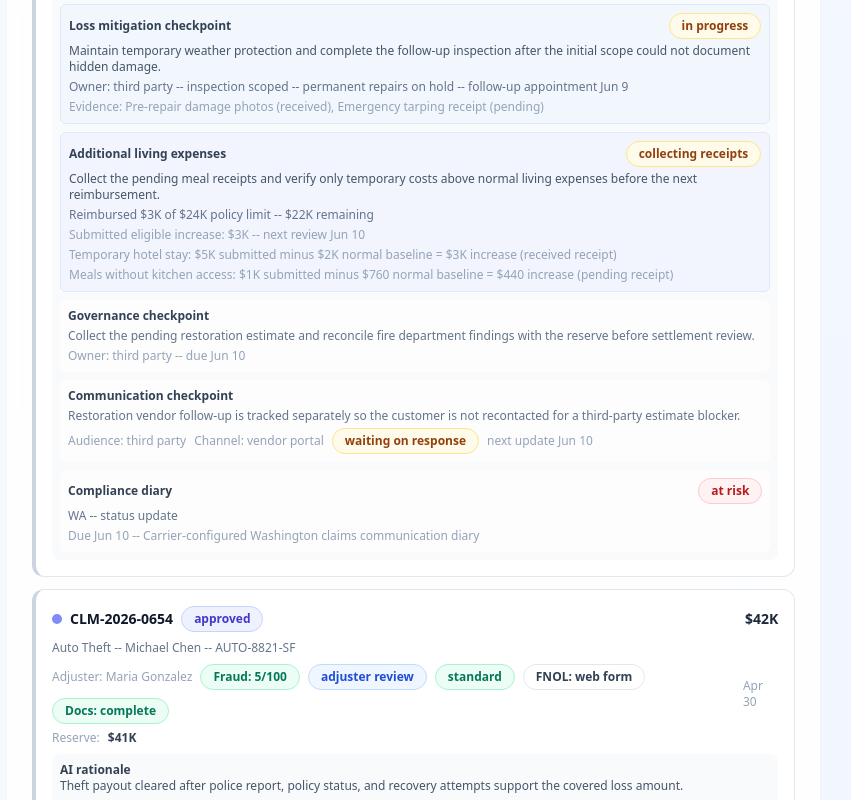
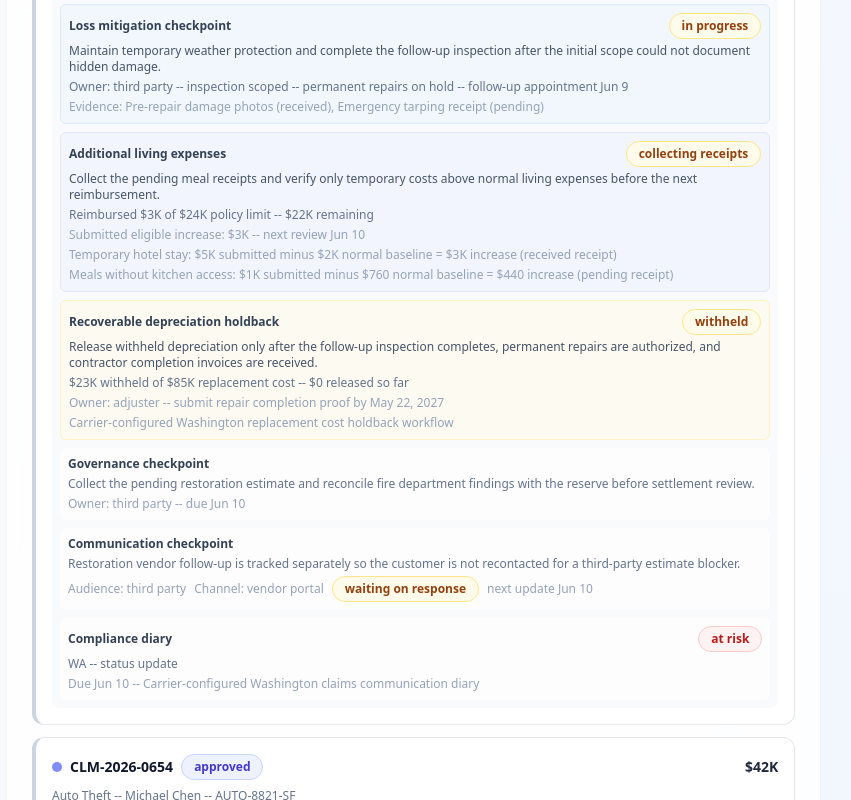
Before and after one commit to tensorgarden/insurtech-ai-platform, a Next.js app: page / in a window 1280 px wide. Shown: the part 2060-2860 px from the top of the page, without its empty margins (17-868 px from the left). Built offline with nearby package versions, Linux system fonts and the light colour scheme.

Commit message:
Track recoverable depreciation holdback on property claims

```diff
--- a/src/app/page.tsx
+++ b/src/app/page.tsx
@@ -349,6 +349,14 @@ function ClaimCard({ claim }: { claim: Claim }) {
     ready_for_review: "blue",
     reimbursed: "green",
   };
+  const depreciationHoldbackTone: Record<
+    NonNullable<Claim["recoverableDepreciationCheckpoint"]>["status"],
+    "amber" | "blue" | "green"
+  > = {
+    withheld: "amber",
+    partially_released: "blue",
+    released: "green",
+  };
 
   const typeLabel: Record<string, string> = {
     auto_collision: "Auto Collision",
@@ -549,6 +557,44 @@ function ClaimCard({ claim }: { claim: Claim }) {
                 </li>
               ))}
             </ul>
+          </div>
+        )}
+        {claim.recoverableDepreciationCheckpoint && (
+          <div className="mt-2 rounded-md border border-amber-100 bg-amber-50/60 p-2">
+            <div className="flex flex-wrap items-center justify-between gap-2">
+              <div className="font-semibold text-slate-700">Recoverable depreciation holdback</div>
+              <Badge
+                tone={depreciationHoldbackTone[claim.recoverableDepreciationCheckpoint.status]}
+              >
+                {claim.recoverableDepreciationCheckpoint.status.split("_").join(" ")}
+              </Badge>
+            </div>
+            <p className="mt-1 text-slate-600">
+              {claim.recoverableDepreciationCheckpoint.releaseCondition}
+            </p>
+            <div className="mt-1 text-slate-500">
+              {formatCurrency(claim.recoverableDepreciationCheckpoint.withheldAmount)} withheld of{" "}
+              {formatCurrency(claim.recoverableDepreciationCheckpoint.replacementCostValue)}{" "}
+              replacement cost --{" "}
+              {formatCurrency(claim.recoverableDepreciationCheckpoint.releasedAmount)} released so
+              far
+            </div>
+            <div className="mt-1 text-slate-400">
+              Owner: {claim.recoverableDepreciationCheckpoint.ownerRole.split("_").join(" ")} --
+              submit repair completion proof by{" "}
+              <time dateTime={claim.recoverableDepreciationCheckpoint.submitProofBy}>
+                {new Date(
+                  claim.recoverableDepreciationCheckpoint.submitProofBy,
+                ).toLocaleDateString("en-US", {
+                  month: "short",
+                  day: "numeric",
+                  year: "numeric",
+                })}
+              </time>
+            </div>
+            <div className="mt-1 text-slate-400">
+              {claim.recoverableDepreciationCheckpoint.ruleReference}
+            </div>
           </div>
         )}
         <div className="mt-2 rounded-md bg-white/70 p-2">
--- a/src/lib/demo-data.ts
+++ b/src/lib/demo-data.ts
@@ -435,6 +435,18 @@ export const demoClaims: Claim[] = [
         },
       ],
     },
+    recoverableDepreciationCheckpoint: {
+      status: "withheld",
+      ownerRole: "adjuster",
+      replacementCostValue: 85000,
+      actualCashValuePaid: 62000,
+      withheldAmount: 23000,
+      releasedAmount: 0,
+      releaseCondition:
+        "Release withheld depreciation only after the follow-up inspection completes, permanent repairs are authorized, and contractor completion invoices are received.",
+      submitProofBy: "2027-05-22T17:00:00Z",
+      ruleReference: "Carrier-configured Washington replacement cost holdback workflow",
+    },
     aiDecisionRationale: "Large-loss fire claim remains pending until third-party restoration estimate and fire department findings reconcile with the reserve.",
     evidenceAnchors: [
       { label: "Fire department incident report", sourceType: "fire_report", receivedAt: "2026-05-23T10:20:00Z" },
```
Also changed, not shown: src/lib/types.ts (+15 -0 lines), 1 other file (tests, documents, lock files or other folders).
